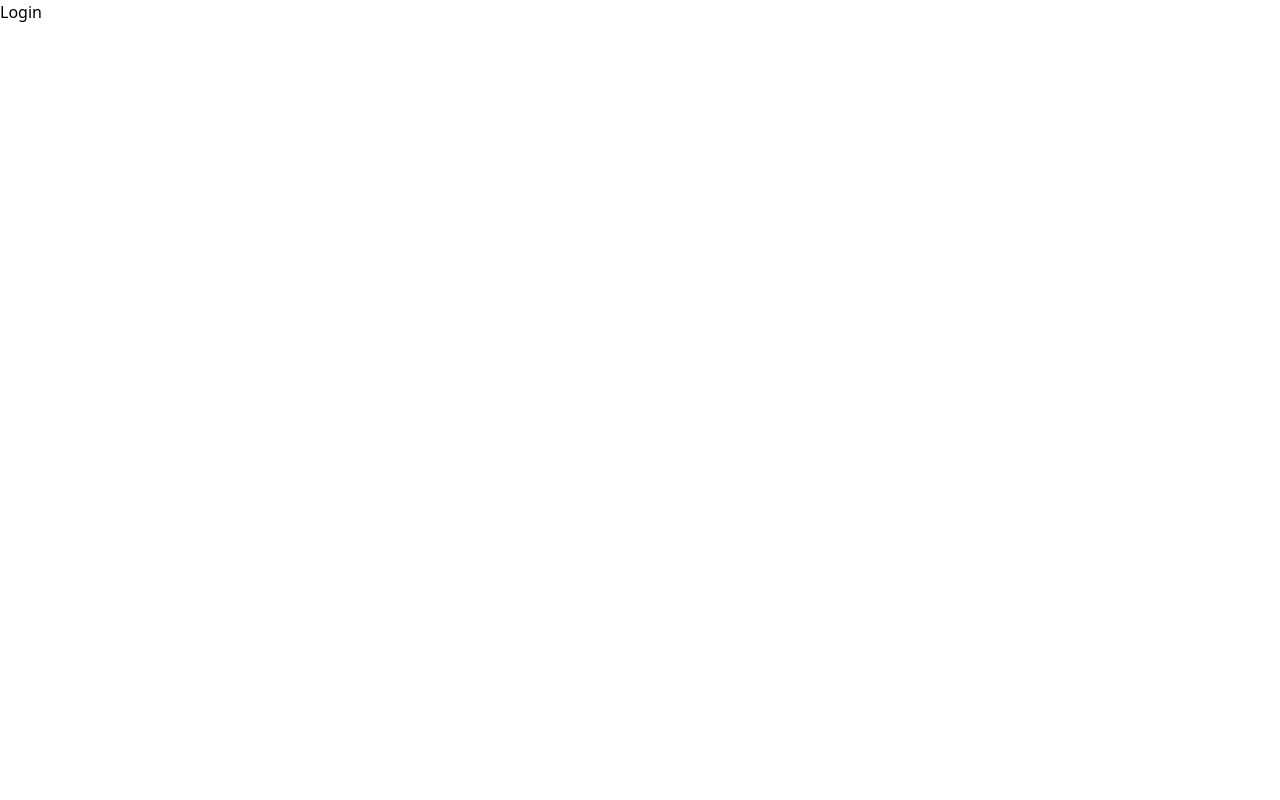
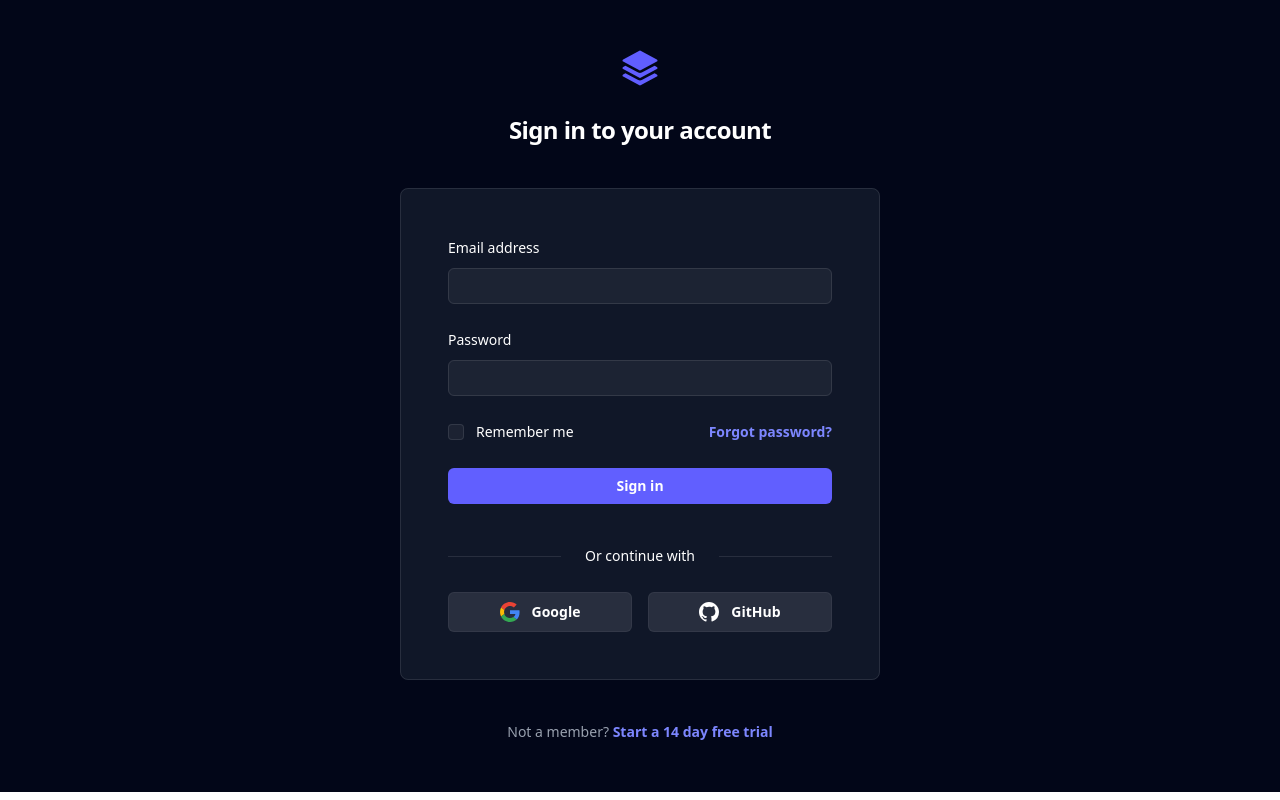
Before and after one commit to dkwon1223/stackpedia-client, a React (Vite) app: page /login in a window 1280 px wide. Built offline with nearby package versions, Linux system fonts and the light colour scheme.

Commit message:
Add login page

```diff
--- a/src/pages/Login/Login.tsx
+++ b/src/pages/Login/Login.tsx
@@ -1,7 +1,167 @@
 const Login = () => {
   return (
-    <div>Login</div>
+    <>
+      <section className="h-full w-full bg-slate-950">
+        <div className="flex min-h-full flex-col justify-center py-12 sm:px-6 lg:px-8">
+          <div className="sm:mx-auto sm:w-full sm:max-w-md">
+            <img
+              alt="Your Company"
+              src="/stack.svg"
+              className="mx-auto h-10 w-auto"
+            />
+            <h2 className="mt-6 text-center text-2xl/9 font-bold tracking-tight text-white">Sign in to your account</h2>
+          </div>
+
+          <div className="mt-10 sm:mx-auto sm:w-full sm:max-w-[480px]">
+            <div className="bg-gray-800/50 px-6 py-12 outline -outline-offset-1 outline-white/10 sm:rounded-lg sm:px-12">
+              <form action="#" method="POST" className="space-y-6">
+                <div>
+                  <label htmlFor="email" className="block text-sm/6 font-medium text-white">
+                    Email address
+                  </label>
+                  <div className="mt-2">
+                    <input
+                      id="email"
+                      name="email"
+                      type="email"
+                      required
+                      autoComplete="email"
+                      className="block w-full rounded-md bg-white/5 px-3 py-1.5 text-base text-white outline-1 -outline-offset-1 outline-white/10 placeholder:text-gray-500 focus:outline-2 focus:-outline-offset-2 focus:outline-indigo-500 sm:text-sm/6"
+                    />
+                  </div>
+                </div>
+
+                <div>
+                  <label htmlFor="password" className="block text-sm/6 font-medium text-white">
+                    Password
+                  </label>
+                  <div className="mt-2">
+                    <input
+                      id="password"
+                      name="password"
+                      type="password"
+                      required
+                      autoComplete="current-password"
+                      className="block w-full rounded-md bg-white/5 px-3 py-1.5 text-base text-white outline-1 -outline-offset-1 outline-white/10 placeholder:text-gray-500 focus:outline-2 focus:-outline-offset-2 focus:outline-indigo-500 sm:text-sm/6"
+                    />
+                  </div>
+                </div>
+
+                <div className="flex items-center justify-between">
+                  <div className="flex gap-3">
+                    <div className="flex h-6 shrink-0 items-center">
+                      <div className="group grid size-4 grid-cols-1">
+                        <input
+                          id="remember-me"
+                          name="remember-me"
+                          type="checkbox"
+                          className="col-start-1 row-start-1 appearance-none rounded-sm border border-white/10 bg-white/5 checked:border-indigo-500 checked:bg-indigo-500 indeterminate:border-indigo-500 indeterminate:bg-indigo-500 focus-visible:outline-2 focus-visible:outline-offset-2 focus-visible:outline-indigo-500 disabled:border-gray-300 disabled:bg-gray-100 disabled:checked:bg-gray-100 forced-colors:appearance-auto"
+                        />
+                        <svg
+                          fill="none"
+                          viewBox="0 0 14 14"
+                          className="pointer-events-none col-start-1 row-start-1 size-3.5 self-center justify-self-center stroke-white group-has-disabled:stroke-white/25"
+                        >
+                          <path
+                            d="M3 8L6 11L11 3.5"
+                            strokeWidth={2}
+                            strokeLinecap="round"
+                            strokeLinejoin="round"
+                            className="opacity-0 group-has-checked:opacity-100"
+                          />
+                          <path
+                            d="M3 7H11"
+                            strokeWidth={2}
+                            strokeLinecap="round"
+                            strokeLinejoin="round"
+                            className="opacity-0 group-has-indeterminate:opacity-100"
+                          />
+                        </svg>
+                      </div>
+                    </div>
+                    <label htmlFor="remember-me" className="block text-sm/6 text-white">
+                      Remember me
+                    </label>
+                  </div>
+
+                  <div className="text-sm/6">
+                    <a href="#" className="font-semibold text-indigo-400 hover:text-indigo-300">
+                      Forgot password?
+                    </a>
+                  </div>
+                </div>
+
+                <div>
+                  <button
+                    type="submit"
+                    className="flex w-full justify-center rounded-md bg-indigo-500 px-3 py-1.5 text-sm/6 font-semibold text-white hover:bg-indigo-400 focus-visible:outline-2 focus-visible:outline-offset-2 focus-visible:outline-indigo-500"
+                  >
+                    Sign in
+                  </button>
+                </div>
+              </form>
+
+              <div>
+                <div className="mt-10 flex items-center gap-x-6">
+                  <div className="w-full flex-1 border-t border-white/10" />
+                  <p className="text-sm/6 font-medium text-nowrap text-white">Or continue with</p>
+                  <div className="w-full flex-1 border-t border-white/10" />
+                </div>
+
+                <div className="mt-6 grid grid-cols-2 gap-4">
+                  <a
+                    href="#"
+                    className="flex w-full items-center justify-center gap-3 rounded-md bg-white/10 px-3 py-2 text-sm font-semibold text-white inset-ring inset-ring-white/5 hover:bg-white/20 focus-visible:inset-ring-transparent"
+                  >
+                    <svg viewBox="0 0 24 24" aria-hidden="true" className="h-5 w-5">
+                      <path
+                        d="M12.0003 4.75C13.7703 4.75 15.3553 5.36002 16.6053 6.54998L20.0303 3.125C17.9502 1.19 15.2353 0 12.0003 0C7.31028 0 3.25527 2.69 1.28027 6.60998L5.27028 9.70498C6.21525 6.86002 8.87028 4.75 12.0003 4.75Z"
+                        fill="#EA4335"
+                      />
+                      <path
+                        d="M23.49 12.275C23.49 11.49 23.415 10.73 23.3 10H12V14.51H18.47C18.18 15.99 17.34 17.25 16.08 18.1L19.945 21.1C22.2 19.01 23.49 15.92 23.49 12.275Z"
+                        fill="#4285F4"
+                      />
+                      <path
+                        d="M5.26498 14.2949C5.02498 13.5699 4.88501 12.7999 4.88501 11.9999C4.88501 11.1999 5.01998 10.4299 5.26498 9.7049L1.275 6.60986C0.46 8.22986 0 10.0599 0 11.9999C0 13.9399 0.46 15.7699 1.28 17.3899L5.26498 14.2949Z"
+                        fill="#FBBC05"
+                      />
+                      <path
+                        d="M12.0004 24.0001C15.2404 24.0001 17.9654 22.935 19.9454 21.095L16.0804 18.095C15.0054 18.82 13.6204 19.245 12.0004 19.245C8.8704 19.245 6.21537 17.135 5.2654 14.29L1.27539 17.385C3.25539 21.31 7.3104 24.0001 12.0004 24.0001Z"
+                        fill="#34A853"
+                      />
+                    </svg>
+                    <span className="text-sm/6 font-semibold">Google</span>
+                  </a>
+
+                  <a
+                    href="#"
+                    className="flex w-full items-center justify-center gap-3 rounded-md bg-white/10 px-3 py-2 text-sm font-semibold text-white inset-ring inset-ring-white/5 hover:bg-white/20 focus-visible:inset-ring-transparent"
+                  >
+                    <svg fill="currentColor" viewBox="0 0 20 20" aria-hidden="true" className="size-5 fill-white">
+                      <path
+                        d="M10 0C4.477 0 0 4.484 0 10.017c0 4.425 2.865 8.18 6.839 9.504.5.092.682-.217.682-.483 0-.237-.008-.868-.013-1.703-2.782.605-3.369-1.343-3.369-1.343-.454-1.158-1.11-1.466-1.11-1.466-.908-.62.069-.608.069-.608 1.003.07 1.531 1.032 1.531 1.032.892 1.53 2.341 1.088 2.91.832.092-.647.35-1.088.636-1.338-2.22-.253-4.555-1.113-4.555-4.951 0-1.093.39-1.988 1.029-2.688-.103-.253-.446-1.272.098-2.65 0 0 .84-.27 2.75 1.026A9.564 9.564 0 0110 4.844c.85.004 1.705.115 2.504.337 1.909-1.296 2.747-1.027 2.747-1.027.546 1.379.203 2.398.1 2.651.64.7 1.028 1.595 1.028 2.688 0 3.848-2.339 4.695-4.566 4.942.359.31.678.921.678 1.856 0 1.338-.012 2.419-.012 2.747 0 .268.18.58.688.482A10.019 10.019 0 0020 10.017C20 4.484 15.522 0 10 0z"
+                        clipRule="evenodd"
+                        fillRule="evenodd"
+                      />
+                    </svg>
+                    <span className="text-sm/6 font-semibold">GitHub</span>
+                  </a>
+                </div>
+              </div>
+            </div>
+
+            <p className="mt-10 text-center text-sm/6 text-gray-400">
+              Not a member?{' '}
+              <a href="#" className="font-semibold text-indigo-400 hover:text-indigo-300">
+                Start a 14 day free trial
+              </a>
+            </p>
+          </div>
+        </div>
+      </section>
+    </>
   )
 }
 
-export default Login
+export default Login;
```
Also changed, not shown: 1 other file (tests, documents, lock files or other folders).
